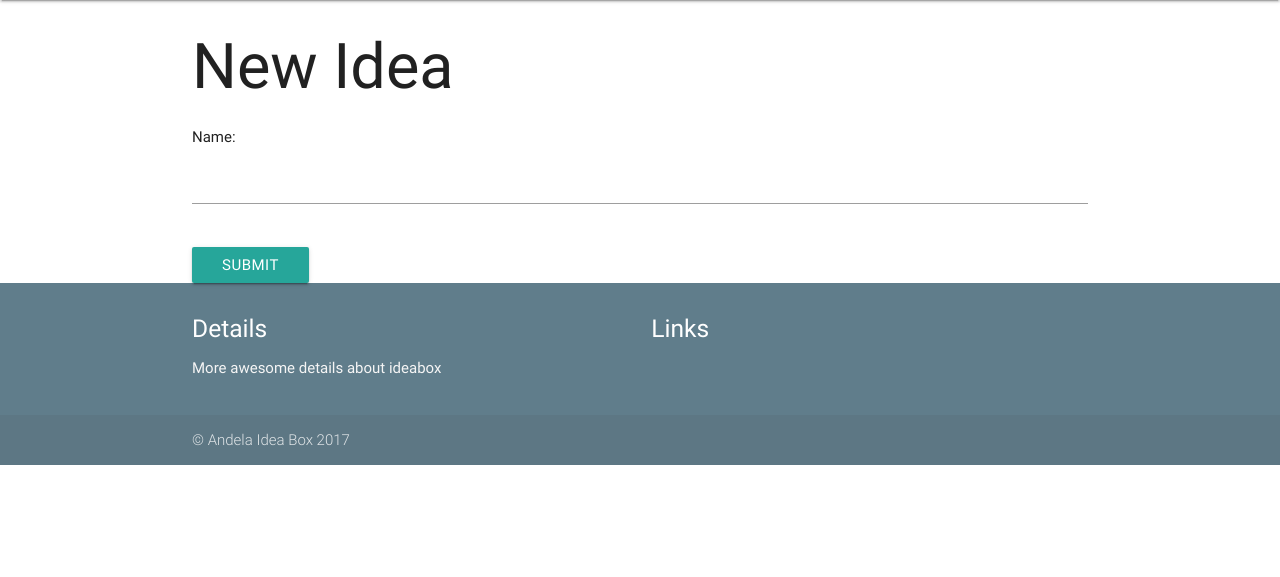
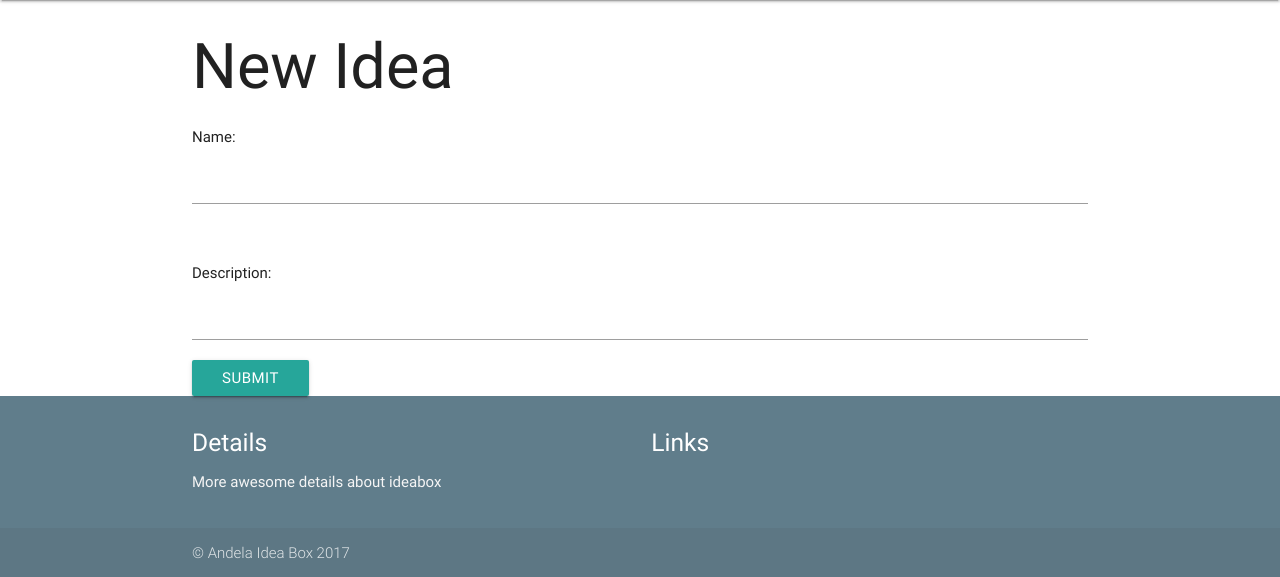
Before and after one commit to Sharonsyra/bootcamp, a Flask app: page /create_bucket in a window 1280 px wide. Shown: the part 64-641 px from the top of the page. Run offline with Flask 2, Linux system fonts and the light colour scheme; the visitor is signed in with stand-in values (Sample User, id 1); some libraries are stand-ins or nearby versions.

Commit message:
feature: Add classes and methods

```diff
--- a/app.py
+++ b/app.py
@@ -85,10 +85,11 @@ def create_bucket():
             name = request.form['name']
             if name in Bucketlists:
                 flash("Bucketlist name already exists!")
+            description = request.form['description']
             time = arrow.utcnow()
             date_created = time.humanize()
             date_modified = time.humanize()
-            new_bucket = Bucketlist(name=name, date_created=date_created,
+            new_bucket = Bucketlist(name=name, description=description, date_created=date_created,
                                     date_modified=date_modified)
             flash("Bucketlist added successfully!")
             Bucketlists.append(new_bucket)
@@ -118,8 +119,6 @@ def edit_bucket(bucket_id):
         elif request.method == 'PUT':
             name = request.form['name']
             one_bucket = name
-            # edited_bucket = Bucketlists(name=name)
-            # Bucketlists.append(edited_bucket)
     flash('You are not logged in. Please login or register!')
     return redirect('/')
 
--- a/classes/bucketlist.py
+++ b/classes/bucketlist.py
@@ -1,9 +1,10 @@
 class Bucketlist(object):
     """ Class Bucketlist belongs to a user """
 
-    def __init__(self, name, date_created, date_modified, items=[]):
+    def __init__(self, name, description, date_created, date_modified, items=[]):
         self.id = id(self)
         self.name = name
+        self.description = description
         self.date_created = date_created
         self.date_modified = date_modified
         self.items = items
--- a/templates/create_bucket.html
+++ b/templates/create_bucket.html
@@ -41,6 +41,8 @@
 	<input type="text" name="name" size="30">
 	</br>
   </br>
+  <p>Description:</p>
+	<input type="text" name="description" size="50">
 	<button class="btn waves-effect waves-light" type="submit" name="action">Submit
   </button>
 </form>
--- a/templates/home.html
+++ b/templates/home.html
@@ -45,6 +45,7 @@
               <span class="card-title">{{bucket.name}}</span>
               <hr>
               <p>
+                {{bucket.description}}
               </p>
             </div>
             <div class="card-action">
@@ -77,8 +78,6 @@
         </div>
       </footer>
 
-    <script src="https://cdnjs.cloudflare.com/ajax/libs/materialize/0.98.0/js/materialize.min.js"></script>
-
     <script type="text/javascript" src="https://code.jquery.com/jquery-2.1.1.min.js"></script>
 
     <script type="text/javascript" src="static/js/materialize.min.js"></script>
--- a/templates/profile.html
+++ b/templates/profile.html
@@ -45,6 +45,7 @@
               <span class="card-title">{{bucket.name}}</span>
               <hr>
               <p>
+                {{bucket.description}}
               </p>
             </div>
             <div class="card-action">
```
Also changed, not shown: 1 other file.
